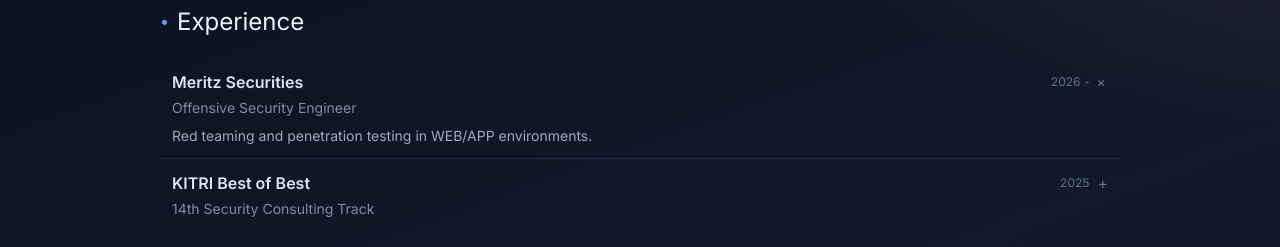
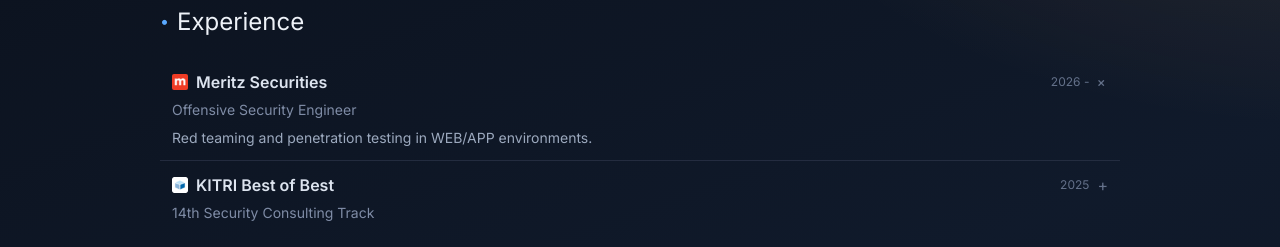
Before and after one commit to komi22/oolongeya, a Next.js app: page / in a window 1280 px wide. Shown: the part 367-614 px from the top of the page. Built offline with nearby package versions, Linux system fonts and the light colour scheme.

Commit message:
Add Meritz and KITRI logos to experience items

```diff
--- a/app/page.js
+++ b/app/page.js
@@ -14,12 +14,14 @@
     period: "2026 -",
     title: "Meritz Securities",
     org: "Offensive Security Engineer",
+    icon: "/icons/meritz.png",
     details: ["Red teaming and penetration testing in WEB/APP environments."],
   },
   {
     period: "2025",
     title: "KITRI Best of Best",
     org: "14th Security Consulting Track",
+    icon: "/icons/kitri.png",
     details: [
       "I have gained expertise in establishing and evaluating end-to-end information security processes within given environments.",
     ],
@@ -288,7 +290,18 @@
                 >
                   <div className="flex items-start justify-between gap-3">
                     <div>
-                      <h3 className="text-base font-semibold text-ink-100">{item.title}</h3>
+                      <h3 className="inline-flex items-center gap-2 text-base font-semibold text-ink-100">
+                        {item.icon ? (
+                          <Image
+                            src={item.icon}
+                            alt={item.title}
+                            width={16}
+                            height={16}
+                            className="h-4 w-4 rounded-sm object-cover"
+                          />
+                        ) : null}
+                        <span>{item.title}</span>
+                      </h3>
                       <p className="mt-1 text-sm text-ink-400">{item.org}</p>
                     </div>
                     <div className="flex items-center gap-2">
```
Also changed, not shown: public/icons/kitri.png (added), public/icons/meritz.png (added).
